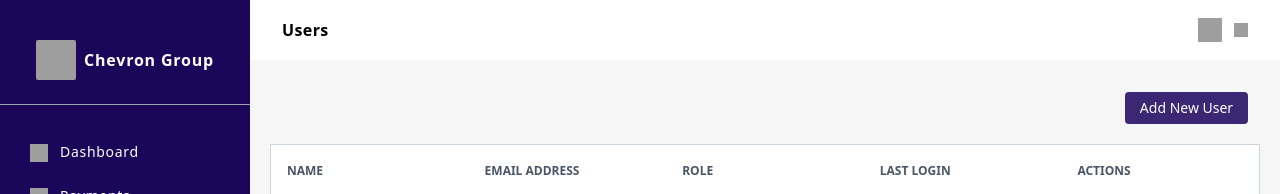
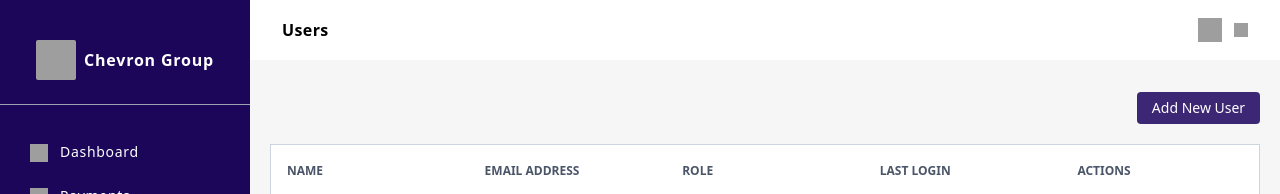
Before and after one commit to daysuwaa/chevron-figma, a React (Create React App) app: page /users in a window 1280 px wide. Shown: the top 194 px of the page. Built offline with nearby package versions, Linux system fonts and the light colour scheme; grey boxes are pictures that could not be loaded.

Commit message:
edited the margins

```diff
--- a/src/components/Users.jsx
+++ b/src/components/Users.jsx
@@ -17,7 +17,7 @@ const Users = () => {
         </div>
       </div>
 
-      <div className="flex ml-auto justify-end items-center mx-5 px-[12px] mt-8 pb-5">
+      <div className="flex ml-auto justify-end items-center mx-2 px-[12px] mt-8 pb-5">
         <button className="bg-[#3B2774] h-[32px] w-[123px] rounded text-center text-white text-sm gap-8">
           Add New User
         </button>
```
